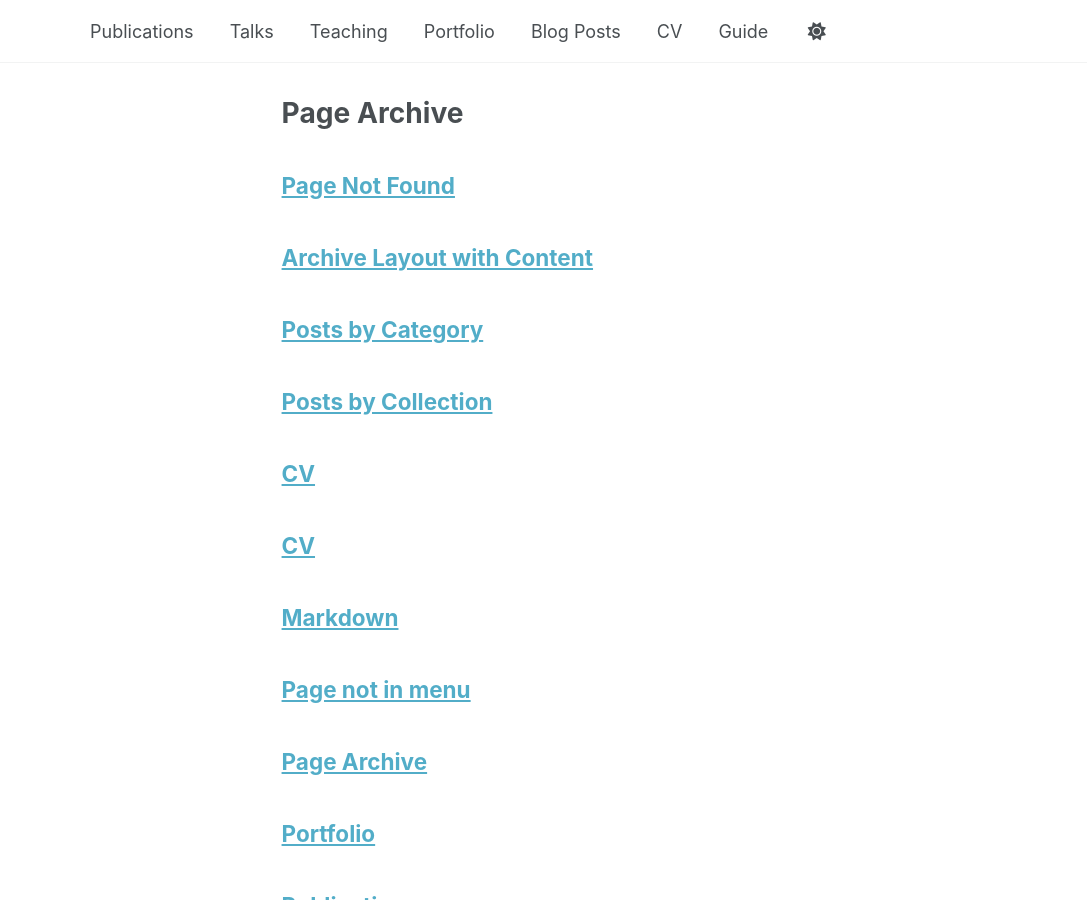
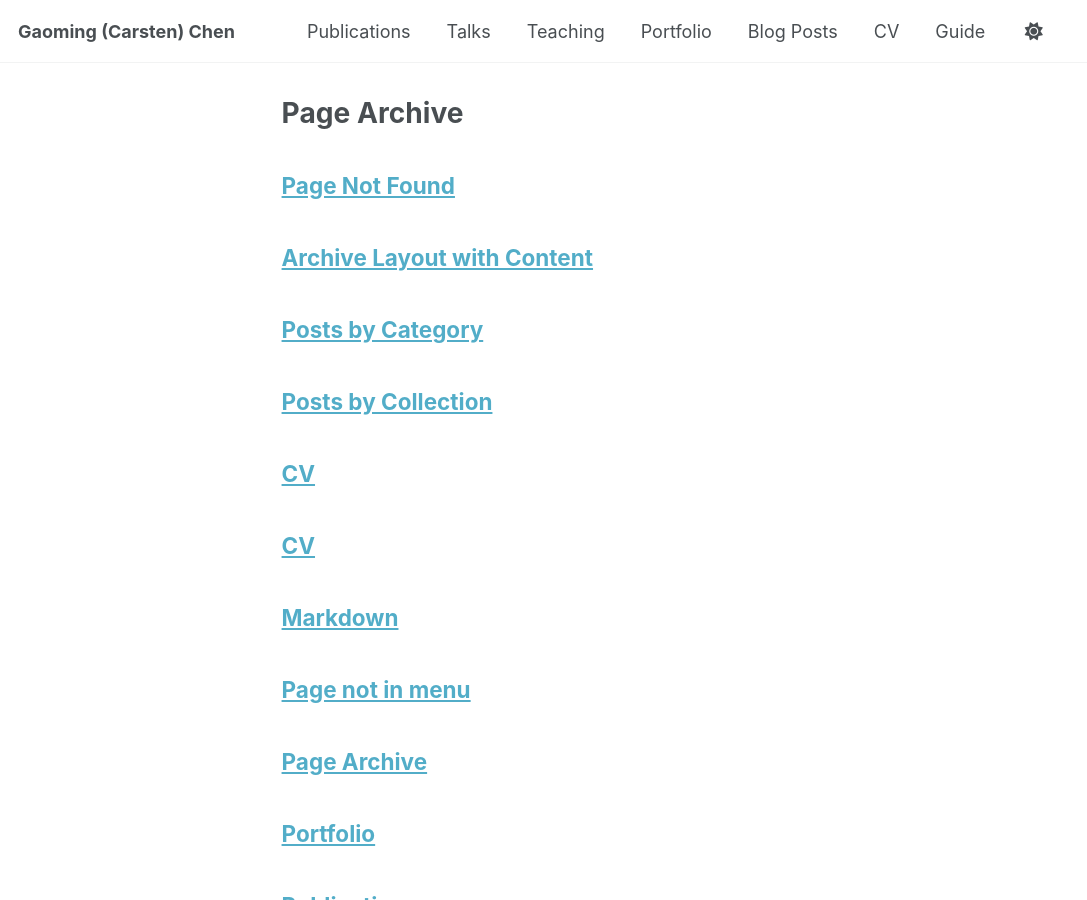
Before and after one commit to CarstenChen92/CarstenChen92.github.io, a Jekyll site: the page built from _pages/page-archive.html, in a window 1280 px wide and 900 px high. Shown: the whole window, without its empty margins (0-1087 px from the left). Built offline with Jekyll 4.4.1, drawn with Linux system fonts in a browser that asks for light colours.

Commit message:
Update _config.yml

```diff
--- a/_config.yml
+++ b/_config.yml
@@ -9,7 +9,7 @@
 # Basic Site Settings
 locale                   : "en-US"
 site_theme               : "default"
-title                    : ""
+title                    : "Gaoming (Carsten) Chen"
 title_separator          : "-"
 name                     : &name "Gaoming Chen"
 description              : &description "Personal website of "
@@ -23,7 +23,7 @@ repository               : "CarstenChen92/CarstenChen92.github.io"
 author:
   # Biographic information
   avatar           : "profile.png"
-  name             : "Gaoming (Carsten) Chen"
+  # name             :
   pronouns         : # example: "she/her"
   bio              : # "Short biography for the left-hand sidebar"
   location         : "Baltimore, MD"
```
